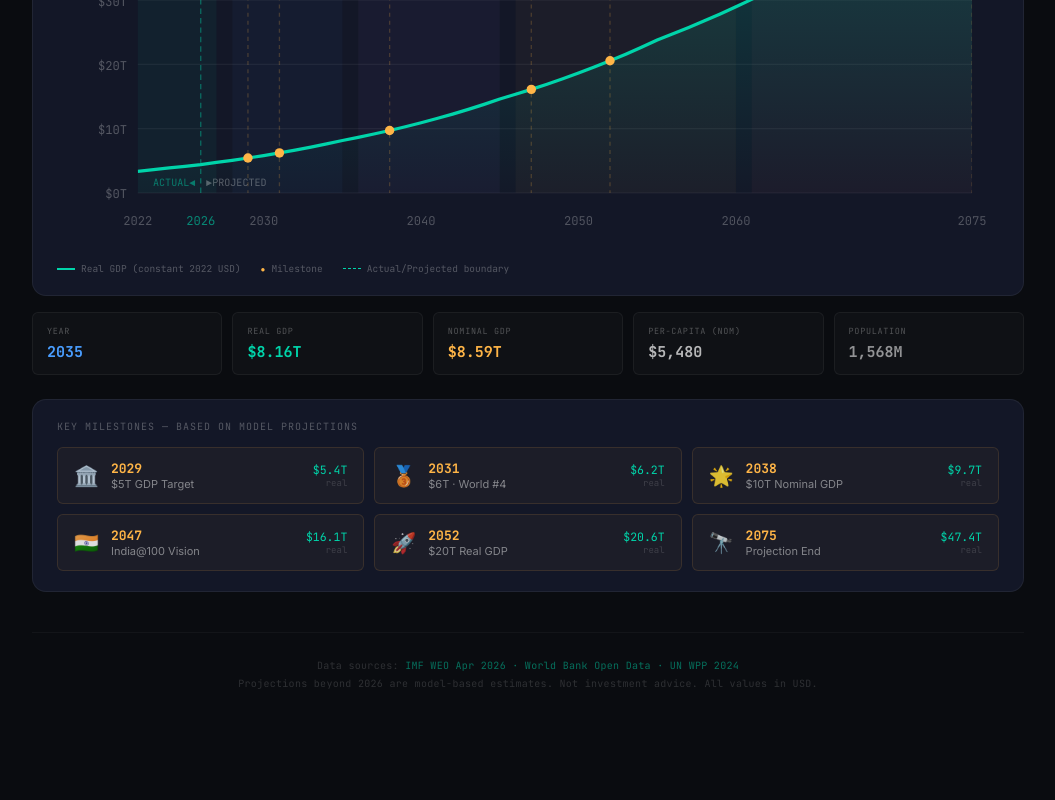
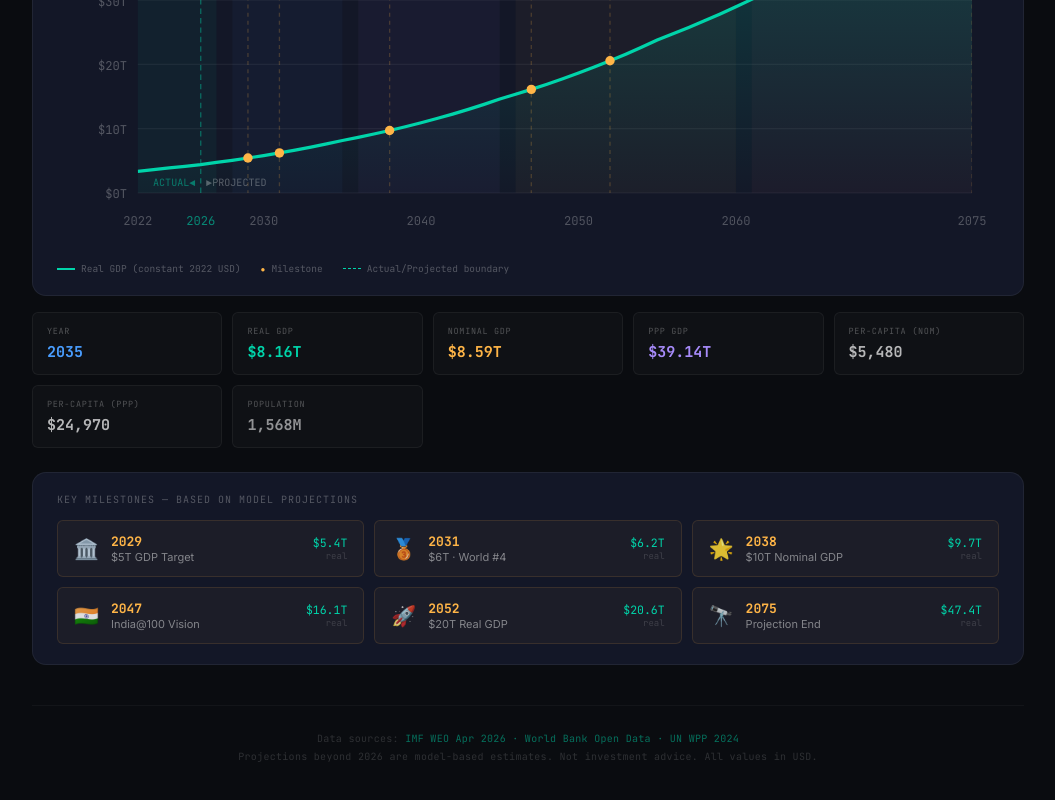
Before and after one commit to Creative-ship365/IND-Econ-proj, a React (Vite) app: page / in a window 1280 px wide. Shown: the part 915-1715 px from the top of the page, without its empty margins (112-1167 px from the left). Before the commit the page ends 1684 px from the top, so only its background shows below. Built offline with nearby package versions, Linux system fonts and the light colour scheme.

Commit message:
Add PPP GDP data points to the projection model and UI

```diff
--- a/src/App.tsx
+++ b/src/App.tsx
@@ -111,8 +111,18 @@ function App() {
       c: PALETTE.gold,
     },
     {
+      label: 'PPP GDP',
+      value: `$${scrubD.pppGDP.toFixed(2)}T`,
+      c: PALETTE.purple,
+    },
+    {
       label: 'Per-Capita (nom)',
       value: `$${scrubD.perCapita.toLocaleString()}`,
+      c: 'rgba(255,255,255,0.7)',
+    },
+    {
+      label: 'Per-Capita (PPP)',
+      value: `$${scrubD.perCapitaPPP.toLocaleString()}`,
       c: 'rgba(255,255,255,0.7)',
     },
     {
@@ -167,8 +177,10 @@ function App() {
     'Year',
     'Real GDP ($T)',
     'Nominal GDP ($T)',
+    'PPP GDP ($T)',
     'Per-Capita ($)',
     'Real/Capita ($)',
+    'PPP/Capita ($)',
     'Real Growth',
     'Pop (M)',
   ];
@@ -625,11 +637,17 @@ function App() {
                           >
                             ${d.nominalGDP.toFixed(2)}
                           </td>
+                          <td style={{ color: PALETTE.purple }}>
+                            ${d.pppGDP.toFixed(2)}
+                          </td>
                           <td style={{ color: 'rgba(255,255,255,0.6)' }}>
                             ${d.perCapita.toLocaleString()}
                           </td>
                           <td style={{ color: 'rgba(255,255,255,0.5)' }}>
                             ${d.perCapitaReal.toLocaleString()}
+                          </td>
+                          <td style={{ color: 'rgba(255,255,255,0.5)' }}>
+                            ${d.perCapitaPPP.toLocaleString()}
                           </td>
                           <td
                             style={{
--- a/src/components/GdpChart.tsx
+++ b/src/components/GdpChart.tsx
@@ -91,6 +91,7 @@ const GdpChart: React.FC<GdpChartProps> = ({
     },
     { text: `Real: $${sd.realGDP.toFixed(2)}T`, color: PALETTE.teal, bold: false },
     { text: `Nominal: $${sd.nominalGDP.toFixed(2)}T`, color: PALETTE.gold, bold: false },
+    { text: `PPP: $${sd.pppGDP.toFixed(2)}T`, color: PALETTE.purple, bold: false },
     { text: `Growth: ${sd.yoyGrowth}% real`, color: 'rgba(255,255,255,0.6)', bold: false },
     {
       text: `Per capita: $${sd.perCapita.toLocaleString()}`,
--- a/src/data/model.ts
+++ b/src/data/model.ts
@@ -36,8 +36,10 @@ export interface GdpRow {
   year: number;
   realGDP: number;
   nominalGDP: number;
+  pppGDP: number;
   perCapita: number;
   perCapitaReal: number;
+  perCapitaPPP: number;
   yoyGrowth: number;
   nominalUplift: number;
   pop: number;
@@ -118,6 +120,9 @@ function getNominalUplift(year: number): number {
 
 
 
+// ─── US CPI deflator (Fed long-run target, used to derive constant 2022 USD) ───
+const US_CPI_ANNUAL = 0.025;
+
 // ─── Actual historical data ───
 const ACTUALS: Record<number, { nom: number; realGrowth: number }> = {
   2022: { nom: 3.35, realGrowth: 0.072 },
@@ -135,6 +140,7 @@ export function generateGdpData(scenario: Scenario): GdpRow[] {
   const rows: GdpRow[] = [];
   let nominalGDP = 3.35;
   let realGDP = 3.35;
+  let pppGDP = 11.9; // 2022 base PPP for India
 
   for (let i = 0; i < 54; i++) {
     const year = 2022 + i;
@@ -146,6 +152,8 @@ export function generateGdpData(scenario: Scenario): GdpRow[] {
     if (i > 0) {
       // Real GDP strictly tracks domestic volume growth, anchored to 2022
       realGDP = realGDP * (1 + domesticRealGrowth);
+      // PPP GDP grows by real growth plus US inflation
+      pppGDP = pppGDP * (1 + domesticRealGrowth + US_CPI_ANNUAL);
 
       if (isActual) {
         nominalGDP = ACTUALS[year].nom;
@@ -156,13 +164,16 @@ export function generateGdpData(scenario: Scenario): GdpRow[] {
 
     const perCapitaNom = (nominalGDP * 1e12) / pop;
     const perCapitaReal = (realGDP * 1e12) / pop;
+    const perCapitaPPP = (pppGDP * 1e12) / pop;
 
     rows.push({
       year,
       realGDP: Math.round(realGDP * 100) / 100,
       nominalGDP: Math.round(nominalGDP * 100) / 100,
+      pppGDP: Math.round(pppGDP * 100) / 100,
       perCapita: Math.round(perCapitaNom / 10) * 10,
       perCapitaReal: Math.round(perCapitaReal / 10) * 10,
+      perCapitaPPP: Math.round(perCapitaPPP / 10) * 10,
       yoyGrowth: Math.round(domesticRealGrowth * 1000) / 10, // India domestic real growth
       nominalUplift: Math.round(nu * 1000) / 10,
       pop: Math.round(pop / 1e6),
--- a/src/data/stateModel.ts
+++ b/src/data/stateModel.ts
@@ -25,6 +25,7 @@ export function generateStateData(stateId: StateId, scenario: Scenario): GdpRow[
 
     const nominalGDP = d.nominalGDP * stateShare;
     const realGDP = d.realGDP * stateShare;
+    const pppGDP = d.pppGDP * stateShare;
 
     // State population model
     let pop = state.popBase2022 * 1e6;
@@ -43,6 +44,7 @@ export function generateStateData(stateId: StateId, scenario: Scenario): GdpRow[
 
     const perCapitaNom = (nominalGDP * 1e12) / pop;
     const perCapitaReal = (realGDP * 1e12) / pop;
+    const perCapitaPPP = (pppGDP * 1e12) / pop;
 
     const yoyGrowth = d.yoyGrowth + (state.growthModifier * 100 * Math.exp(-yearsFromBase / 20));
 
@@ -50,8 +52,10 @@ export function generateStateData(stateId: StateId, scenario: Scenario): GdpRow[
       ...d,
       nominalGDP: Math.round(nominalGDP * 1000) / 1000,
       realGDP: Math.round(realGDP * 1000) / 1000,
+      pppGDP: Math.round(pppGDP * 1000) / 1000,
       perCapita: Math.round(perCapitaNom / 10) * 10,
       perCapitaReal: Math.round(perCapitaReal / 10) * 10,
+      perCapitaPPP: Math.round(perCapitaPPP / 10) * 10,
       pop: Math.round(pop / 1e6),
       yoyGrowth: Math.round(yoyGrowth * 10) / 10,
     };
```
